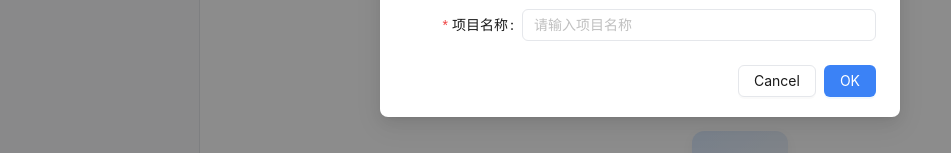
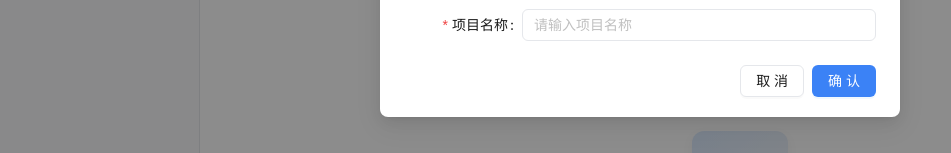
Before and after one commit to WenwuLi/cotc-mock-interceptor, a Vue app: page / in a window 1280 px wide. Both pictures are taken after a click on the button "创建新项目". Shown: the part 143-296 px from the top of the page, without its empty margins (0-951 px from the left). Built offline with nearby package versions, Linux system fonts and the light colour scheme.

Commit message:
feat(OverrideModal): 添加取消按钮文本
- 在 OverrideModal 组件中添加取消按钮文本
- 在项目编辑模态框中添加确认和取消按钮文本
- 修改拦截器状态日志输出，使用 console.log 替代 message 提示

```diff
--- a/src/components/OverrideModal.vue
+++ b/src/components/OverrideModal.vue
@@ -4,6 +4,7 @@
     :title="rule ? '编辑Override' : '创建Override'"
     :width="700"
     :ok-text="rule ? '更新' : '创建'"
+    cancel-text="取消"
     :body-style="{ padding: '16px 20px', maxHeight: 'calc(100vh - 200px)', overflowY: 'auto' }"
     :centered="true"
     @ok="handleSave"
--- a/src/options/App.vue
+++ b/src/options/App.vue
@@ -275,6 +275,8 @@
       <a-modal
         v-model:open="projectModalVisible"
         :title="editingProject ? '编辑项目' : '新建项目'"
+        ok-text="确认"
+        cancel-text="取消"
         @ok="handleSaveProject"
         @cancel="handleCancelProject"
       >
@@ -287,6 +289,7 @@
             <a-input
               v-model:value="projectForm.name"
               placeholder="请输入项目名称"
+              @pressEnter="handleSaveProject"
             />
           </a-form-item>
         </a-form>
@@ -901,11 +904,11 @@ onMounted(() => {
           interceptorStatus.value = changes.interceptorStatus.newValue as 'idle' | 'loading' | 'ready';
 
           if (interceptorStatus.value === 'loading') {
-            message.loading({ content: '正在激活拦截器...', key: 'interceptor_status', duration: 0 });
+            console.log('[拦截器] 正在激活拦截器...');
           } else if (interceptorStatus.value === 'ready') {
-            message.success({ content: '拦截器已就绪', key: 'interceptor_status', duration: 2 });
+            console.log('[拦截器] 拦截器已就绪');
           } else if (interceptorStatus.value === 'idle') {
-            message.destroy('interceptor_status');
+            console.log('[拦截器] 已空闲');
           }
         }
       });
```
